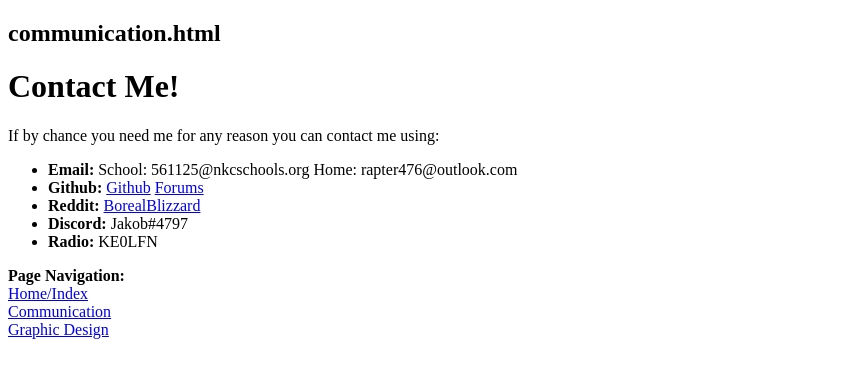
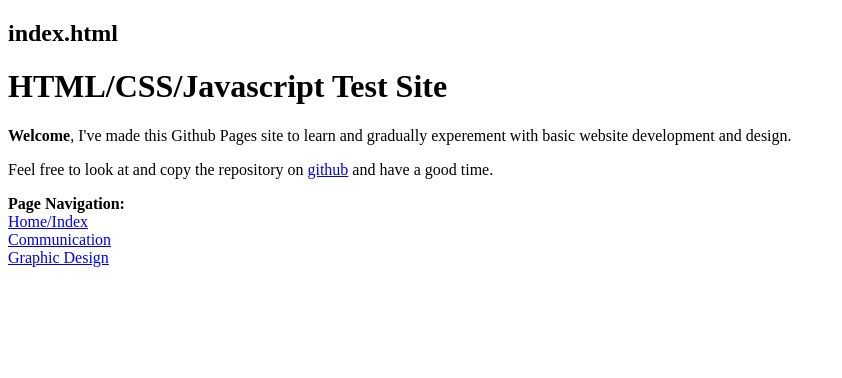
Before and after one commit to Tetrisblaster/Tetrisblaster.github.io, a plain HTML site: page index.html in a window 1280 px wide. Shown: the whole page, without its empty margins (0-842 px from the left). Drawn offline with Linux system fonts and the light colour scheme.

Commit message:
Update index.html

```diff
--- a/index.html
+++ b/index.html
@@ -1,35 +1,31 @@
 <!DOCTYPE html>
+<!--This site was made by Jacob Rahman (GitHub: BorealBlizzard) to learn basic web dev-->
 <html>
-<link rel="stylesheet" type="text/css" href="style.css">
 <head>
+	<link rel="stylesheet" type="text/css" href="style.css"> <!--CSS Style Sheet-->
+	<link rel="shortcut icon" type="image/x-icon" href="favicon.ico"> <!-- Favicon -->
 	<title>
-	index.html, Site of Beans
+			index.html, Site of Beans
 	</title>
 </head>
-<body>
+<body> <!-- This is the Page and all the Information visable -->
 	<h2>
-		communication.html
+		index.html
 	</h2>
 	<h1>
-		Contact Me!
+		HTML/CSS/Javascript Test Site
 	</h1>
 	<div> <!-- Main Body -->
 		<p>
-		If by chance you need me for any reason you can contact me using:
+		 	<b>Welcome</b>, I've made this Github Pages site to learn and gradually experement with basic website development and design.
 		</p>
 		<p>
-			<ul>
-				<li> <b>Email:</b> School: 561125@nkcschools.org Home: rapter476@outlook.com</li>
-				<li> <b>Github:</b> <a href="https://github.com/BorealBlizzard">Github</a> <a href="https://github.community/t5/user/viewprofilepage/user-id/7734">Forums</a> </li>
-				<li> <b>Reddit:</b> <a href="https://www.reddit.com/user/BorealBlizzard/">BorealBlizzard</a></li>
-				<li> <b>Discord:</b> Jakob#4797</li>
-				<li> <b>Radio:</b> KE0LFN</li>
-			</ul>
+			Feel free to look at and copy the repository on <a href="https://github.com/BorealBlizzard/BorealBlizzard.github.io">github</a> and have a good time.
 		</p>
 	</div>
 	<div> <!-- Navigation -->
 		<p>
-	  	<b>Page Navigation:</b><br>
+			<b>Page Navigation:</b><br>
 	  	<a href="index.html">Home/Index</a> <br>
 	  	<a href="communication.html">Communication</a> <br>
 			<a href="graphicdesign.html">Graphic Design</a> <br>
```
